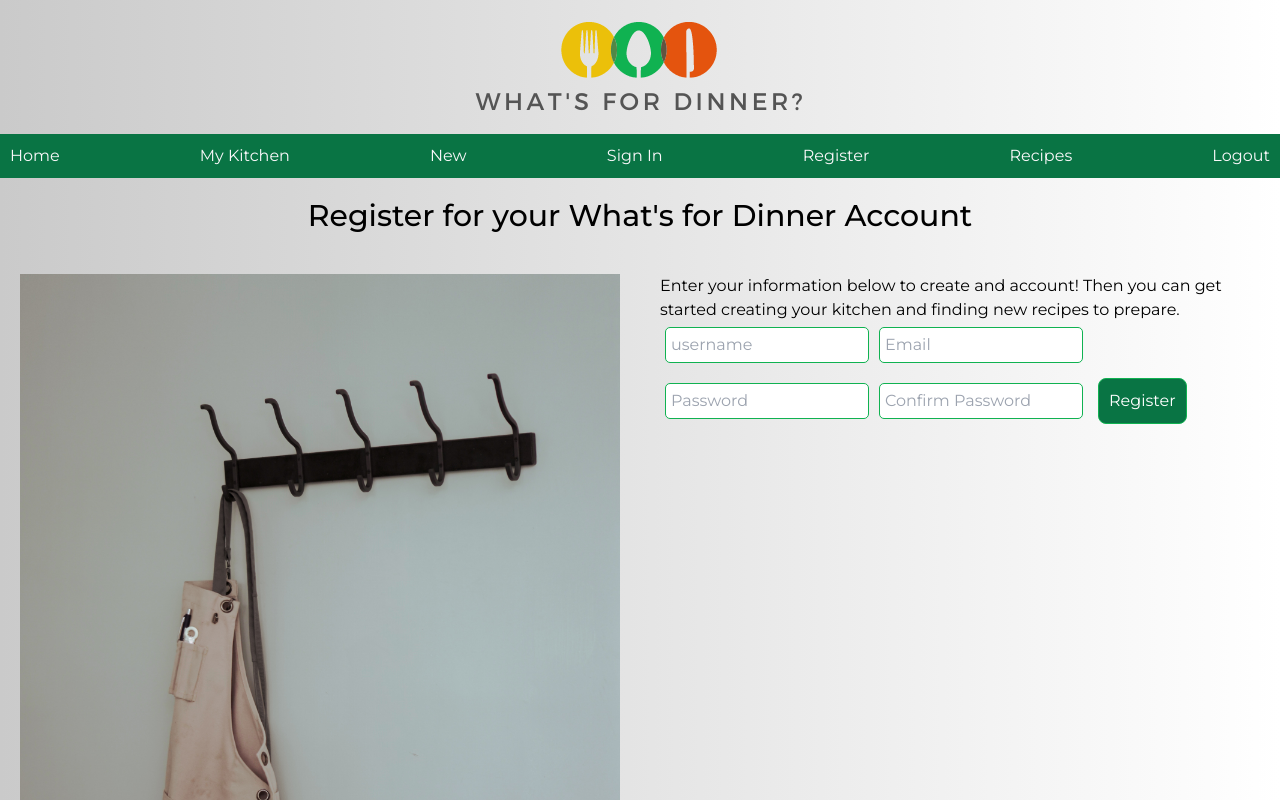
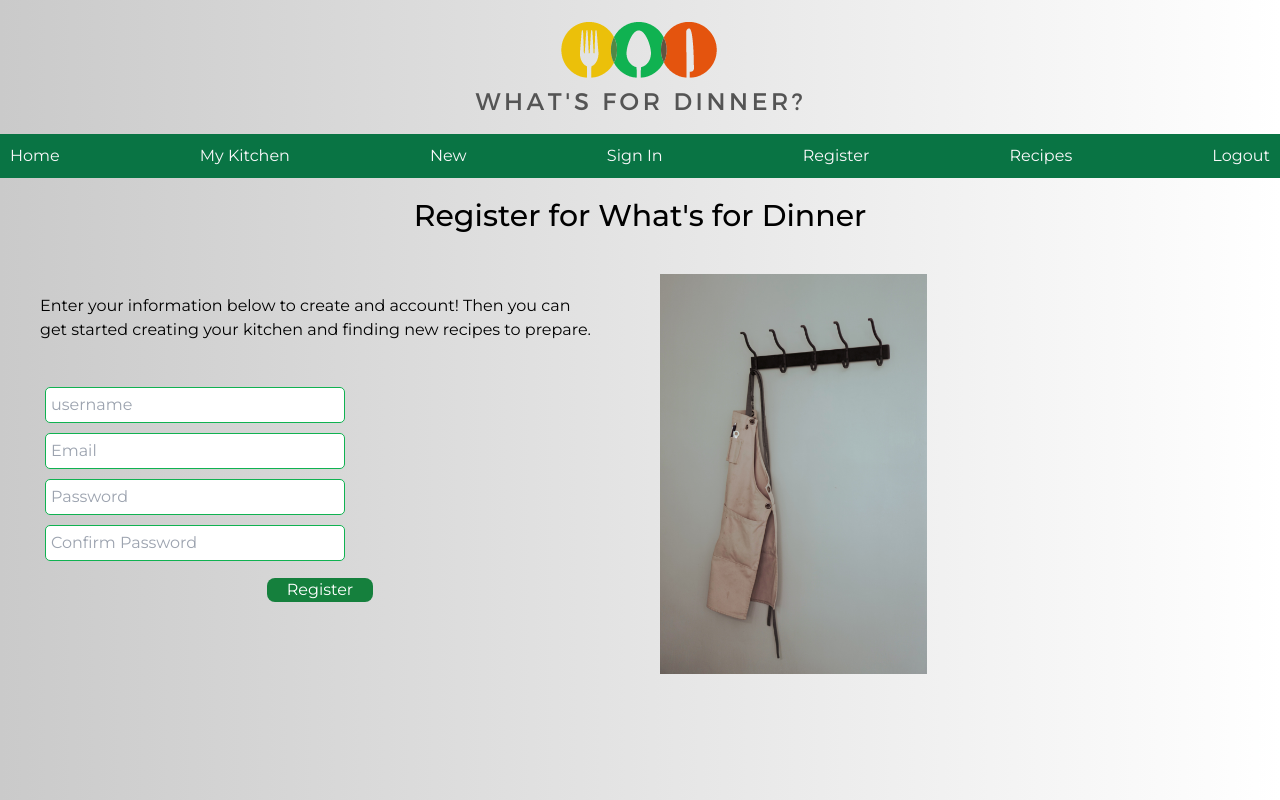
Before and after one commit to marotella/whats-for-dinner-frontend, a React (Create React App) app: page /user/register in a window 1280 px wide. Shown: the top 800 px of the page. Built offline with nearby package versions, Linux system fonts and the light colour scheme; no server answers.

Commit message:
Basic tailwind formatting on Login

```diff
--- a/src/App.css
+++ b/src/App.css
@@ -50,14 +50,14 @@ nav {
   color: #E4540E;
   background-image: linear-gradient(to bottom,rgb(250, 248, 250, 1),rgb(250, 248, 250, .6));}
 
-button {
+/* button {
   background-color:  rgb(9, 116, 68);
   border: 1px solid #10B251;
   border-radius: 8px;
   padding: 10px;
   margin: 10px;
   color: white;
-}
+} */
 
 .newIngredientForm{
   display: flex;
@@ -208,3 +208,24 @@ label {
   max-width: 165px;
   margin: 5px;
 }
+
+form {
+  display: flex;
+  flex-direction: column;
+}
+
+input {
+  max-width: 300px;
+}
+
+.loginImage {
+  display: flex;
+  max-height: 400px;
+  align-items: center;
+}
+
+.registerImage {
+  display: flex;
+  max-height: 400px;
+  align-items: center;
+}
--- a/src/pages/Login.js
+++ b/src/pages/Login.js
@@ -1,16 +1,25 @@
-import React, {useState} from "react"
+import React, { useState } from "react"
+import { useNavigate } from "react-router-dom"
 
-const LoginForm = ({loginUser}) => {
+const LoginForm = ({ loginUser }) => {
   const [username, setUsername] = useState("")
   const [email, setEmail] = useState("")
   const [password, setPassword] = useState("")
+  const [errorMessage, setErrorMessage] = useState(null)
+  const navigate = useNavigate()
 
-    const handleSubmit = (e) => {
+  const handleSubmit = async (e) => {
     e.preventDefault()
     loginUser(username, email, password)
   }
   return (
-        <form onSubmit={handleSubmit}>
+    <div>
+      <h1 class="p-5 font-medium fontsize text-3xl text-center">Log in to What's for Dinner</h1>
+      <div class="flex flex-row">
+      <div class=" w-full md:w-1/2 flex flex-col w-1/2 p-5">
+        <p class="p-5">Enter your email and password below to login into your account.</p>
+
+      <form class="p-5" onSubmit={handleSubmit}>
         <input
           type="text"
           placeholder="username"
@@ -29,8 +38,17 @@ const LoginForm = ({loginUser}) => {
           value={password}
           onChange={(e) => setPassword(e.target.value)}
         />
-          <button type="submit">Login</button>
+        <div>
+        <button class="bg-green-700 hover:bg-white border-green-500 rounded-lg px-5 m-3 text-white hover:text-green-700 focus:bg-orange-500 focus:text-white" type="submit">Log In</button>
+        </div>
       </form>
+      </div>
+      <div class="w-1/2 max-h-200 p-5 flex justify-content">
+        <img class="max-h-100 object-contain" src={process.env.PUBLIC_URL + '/Aprontie.jpg'} alt="apron-tie" className="loginImage" />
+      </div>
+      </div>
+    </div>
+
   );
 }
 
--- a/src/pages/Register.js
+++ b/src/pages/Register.js
@@ -35,16 +35,13 @@ const RegisterForm = ({ registerUser }) => {
   }
   return (
     <div>
-      <h1 class="p-5 font-medium fontsize text-3xl text-center">Register for your What's for Dinner Account</h1>
-      <div class="flex row">
-        <div class="w-1/2 p-5">
-          <img src={process.env.PUBLIC_URL + '/Apron.jpg'} alt="apron" className="registerImage" />
-        </div>
-        <div class="w-1/2 p-5 flex-col">
-          <p class="object-top">Enter your information below to create and account! Then you can get started creating your kitchen and finding new recipes to prepare.</p>
-          {errorMessage && <p>{errorMessage}</p>}
-
-          <form onSubmit={handleSubmit}>
+      <h1 class="p-5 font-medium fontsize text-3xl text-center">Register for What's for Dinner</h1>
+      <div class="flex flex-col md:flex-row">
+        <div class="w-full md:w-1/2 p-5 flex flex-col">
+          <p class="p-5">Enter your information below to create and account! Then you can get started creating your kitchen and finding new recipes to prepare.</p>
+          {errorMessage && <p class="text-orange-medium p-5">{errorMessage}</p>}
+          <div>
+            <form  class= "p-5" onSubmit={handleSubmit}>
               <input
                 type="text"
                 placeholder="username"
@@ -69,8 +66,14 @@ const RegisterForm = ({ registerUser }) => {
                 value={confirmPassword}
                 onChange={(e) => setConfirmPassword(e.target.value)}
               />
-            <button type="submit">Register</button>
+              <div class="flex justify-center">
+                <button class="bg-green-700 hover:bg-white border-green-500 rounded-lg px-5 m-3 text-white hover:text-green-700 focus:bg-orange-500 focus:text-white" type="submit">Register</button>
+              </div>
             </form>
+          </div>
+          </div>
+          <div class="w-1/2 p-5">
+            <img src={process.env.PUBLIC_URL + '/Apron.jpg'} alt="apron" className="registerImage" />
         </div>
       </div>
     </div>
```
Lines whose indentation alone changed are shown as unchanged.
